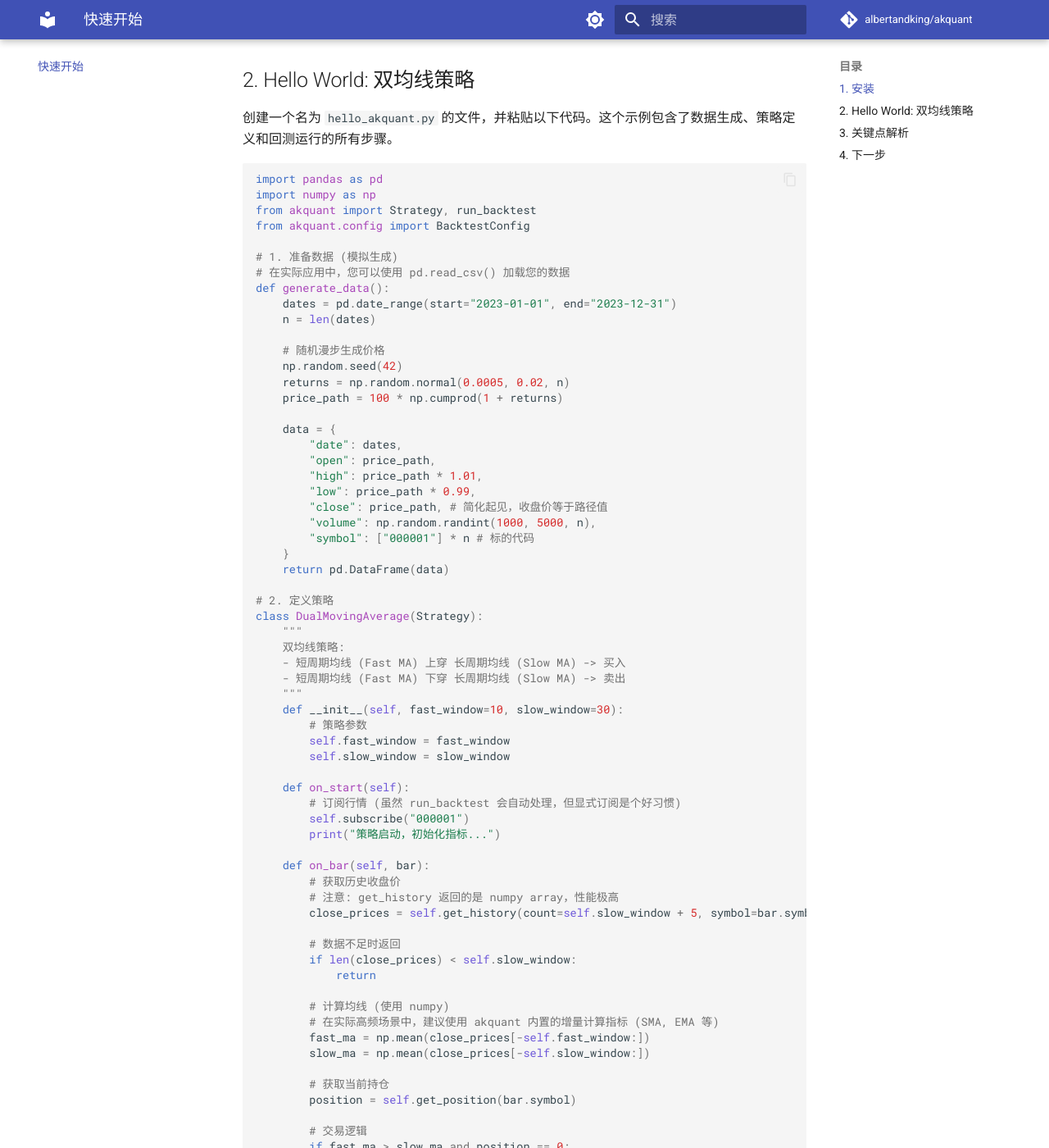
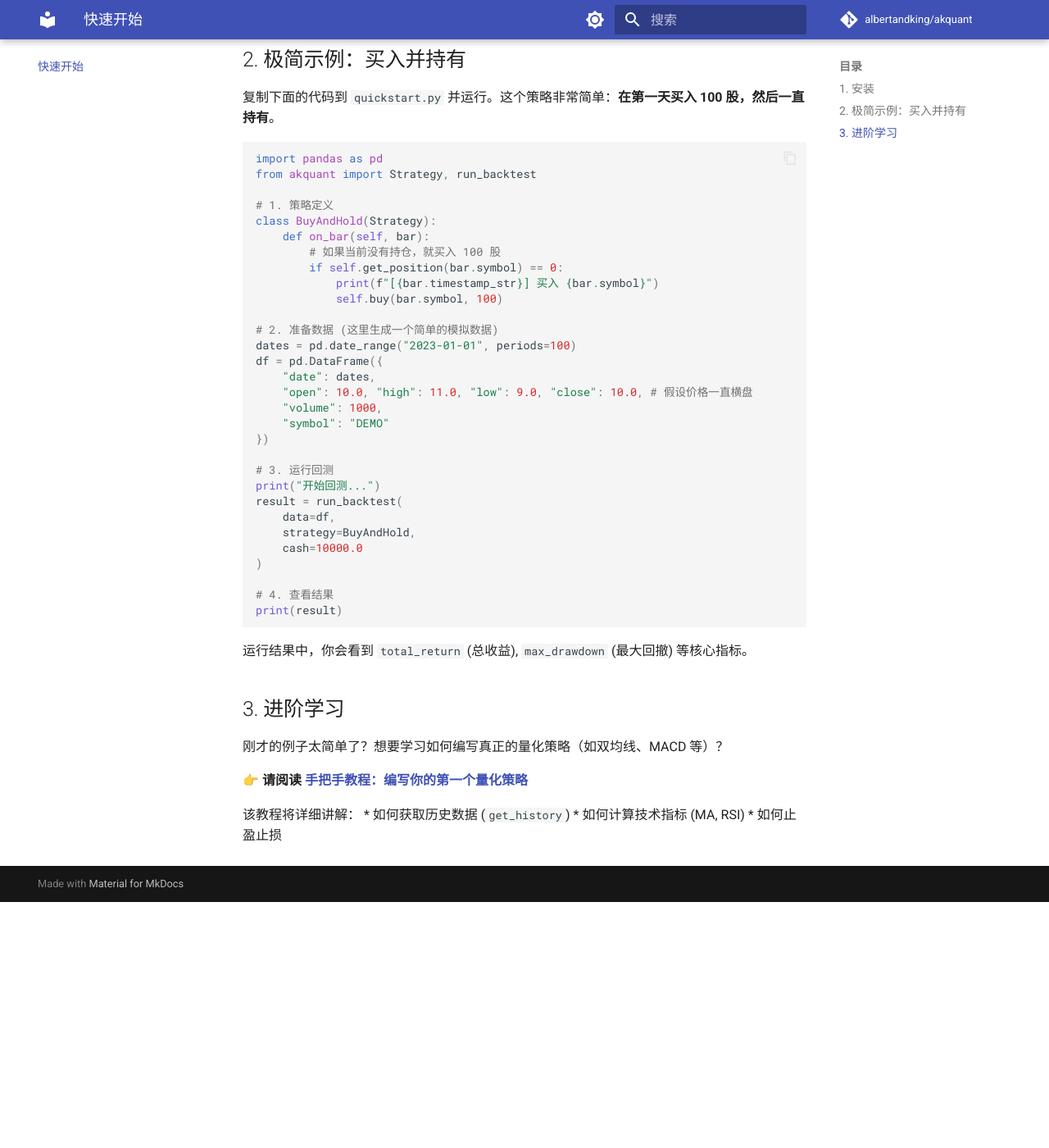
Before and after one commit to akfamily/akquant, an MkDocs documentation site: the page built from docs/quickstart.md, in a window 1280 px wide and 1400 px high, scrolled down 411 px. Shown: the whole window at 82% size. Built offline with MkDocs 1.6.1 and Material for MkDocs 9.7.7, drawn with Linux system fonts in a browser that asks for light colours; comment, search, counter and statistics services are not loaded; after the commit the page ends 1511 px from its top, so only the background shows below that; some of the changed text lies outside the part shown.

Commit message:
docs: 新增教程并完善文档结构
新增手把手教程 (tutorial.md)，指导用户编写第一个双均线策略
在快速开始 (quickstart.md) 中简化示例并引导用户阅读新教程
在策略指南 (strategy_guide.md) 中补充核心术语解释
在 LLM 指南 (llm_guide.md) 中补充 bar.timestamp_str 字段说明
更新 mkdocs.yml 导航栏，添加教程章节
为 Bar 和 Tick 模型添加 timestamp_str 属性，提供格式化时间字符串
更新示例文件 debug_data.py 以匹配新的教程内容

````diff
--- a/docs/quickstart.md
+++ b/docs/quickstart.md
@@ -1,133 +1,61 @@
 # 快速开始
 
-本指南将带您快速上手 `AKQuant`。我们将从一个最简单的 "Hello World" 策略开始，展示如何定义策略、生成模拟数据并运行回测。
+欢迎使用 AKQuant！让我们用最快的速度运行一个最简单的策略。
 
 ## 1. 安装
 
-确保您已经安装了 `akquant` (及 `maturin` 编译环境，如果是从源码安装)。
+打开终端，运行：
 
 ```bash
 pip install akquant
 ```
 
-## 2. Hello World: 双均线策略
+## 2. 极简示例：买入并持有
 
-创建一个名为 `hello_akquant.py` 的文件，并粘贴以下代码。这个示例包含了数据生成、策略定义和回测运行的所有步骤。
+复制下面的代码到 `quickstart.py` 并运行。这个策略非常简单：**在第一天买入 100 股，然后一直持有**。
 
 ```python
 import pandas as pd
-import numpy as np
 from akquant import Strategy, run_backtest
-from akquant.config import BacktestConfig
 
-# 1. 准备数据 (模拟生成)
-# 在实际应用中，您可以使用 pd.read_csv() 加载您的数据
-def generate_data():
-    dates = pd.date_range(start="2023-01-01", end="2023-12-31")
-    n = len(dates)
+# 1. 策略定义
+class BuyAndHold(Strategy):
+    def on_bar(self, bar):
+        # 如果当前没有持仓，就买入 100 股
+        if self.get_position(bar.symbol) == 0:
+            print(f"[{bar.timestamp_str}] 买入 {bar.symbol}")
+            self.buy(bar.symbol, 100)
 
-    # 随机漫步生成价格
-    np.random.seed(42)
-    returns = np.random.normal(0.0005, 0.02, n)
-    price_path = 100 * np.cumprod(1 + returns)
-
-    data = {
-        "date": dates,
-        "open": price_path,
-        "high": price_path * 1.01,
-        "low": price_path * 0.99,
-        "close": price_path, # 简化起见，收盘价等于路径值
-        "volume": np.random.randint(1000, 5000, n),
-        "symbol": ["000001"] * n # 标的代码
-    }
-    return pd.DataFrame(data)
-
-# 2. 定义策略
-class DualMovingAverage(Strategy):
-    """
-    双均线策略:
-    - 短周期均线 (Fast MA) 上穿 长周期均线 (Slow MA) -> 买入
-    - 短周期均线 (Fast MA) 下穿 长周期均线 (Slow MA) -> 卖出
-    """
-    def __init__(self, fast_window=10, slow_window=30):
-        # 策略参数
-        self.fast_window = fast_window
-        self.slow_window = slow_window
-
-    def on_start(self):
-        # 订阅行情 (虽然 run_backtest 会自动处理，但显式订阅是个好习惯)
-        self.subscribe("000001")
-        print("策略启动，初始化指标...")
-
-    def on_bar(self, bar):
-        # 获取历史收盘价
-        # 注意: get_history 返回的是 numpy array，性能极高
-        close_prices = self.get_history(count=self.slow_window + 5, symbol=bar.symbol)
-
-        # 数据不足时返回
-        if len(close_prices) < self.slow_window:
-            return
-
-        # 计算均线 (使用 numpy)
-        # 在实际高频场景中，建议使用 akquant 内置的增量计算指标 (SMA, EMA 等)
-        fast_ma = np.mean(close_prices[-self.fast_window:])
-        slow_ma = np.mean(close_prices[-self.slow_window:])
-
-        # 获取当前持仓
-        position = self.get_position(bar.symbol)
-
-        # 交易逻辑
-        if fast_ma > slow_ma and position == 0:
-            # 金叉买入
-            print(f"[{bar.timestamp_str}] 金叉 (Fast={fast_ma:.2f}, Slow={slow_ma:.2f}) -> 买入")
-            self.buy(symbol=bar.symbol, quantity=1000)
-
-        elif fast_ma < slow_ma and position > 0:
-            # 死叉卖出
-            print(f"[{bar.timestamp_str}] 死叉 (Fast={fast_ma:.2f}, Slow={slow_ma:.2f}) -> 卖出")
-            self.sell(symbol=bar.symbol, quantity=position) # 卖出所有持仓
+# 2. 准备数据 (这里生成一个简单的模拟数据)
+dates = pd.date_range("2023-01-01", periods=100)
+df = pd.DataFrame({
+    "date": dates,
+    "open": 10.0, "high": 11.0, "low": 9.0, "close": 10.0, # 假设价格一直横盘
+    "volume": 1000,
+    "symbol": "DEMO"
+})
 
 # 3. 运行回测
-if __name__ == "__main__":
-    df = generate_data()
-    print(f"生成了 {len(df)} 条 K 线数据")
+print("开始回测...")
+result = run_backtest(
+    data=df,
+    strategy=BuyAndHold,
+    cash=10000.0
+)
 
-    # 使用便捷函数运行回测
-    result = run_backtest(
-        strategy=DualMovingAverage(fast_window=20, slow_window=60), # 实例化策略并传参
-        data=df,
-        symbol="000001",
-
-        # 回测配置
-        cash=100_000.0,           # 初始资金
-        commission=0.0003,        # 佣金万三
-        execution_mode="current_close" # 收盘价成交模式
-    )
-
-    # 4. 查看结果
-    print("\n" + "="*30)
-    print("回测结果摘要")
-    print("="*30)
-    print(f"总收益率: {result.metrics_df['total_return_pct'].iloc[0]:.2f}%")
-    print(f"夏普比率: {result.metrics_df['sharpe_ratio'].iloc[0]:.2f}")
-    print(f"最大回撤: {result.metrics_df['max_drawdown_pct'].iloc[0]:.2f}%")
-
-    # 打印部分交易记录
-    if result.trades:
-        print(f"\n共发生 {len(result.trades)} 笔交易")
+# 4. 查看结果
+print(result)
 ```
 
-## 3. 关键点解析
+运行结果中，你会看到 `total_return` (总收益), `max_drawdown` (最大回撤) 等核心指标。
 
-1.  **数据准备**: `AKQuant` 接受标准的 `pandas.DataFrame`，要求至少包含 `date`, `open`, `high`, `low`, `close`, `volume`, `symbol` 列。
-2.  **策略类**: 继承自 `akquant.Strategy`。
-    *   `on_bar(self, bar)`: 核心回调函数，每个 K 线周期触发一次。
-    *   `self.get_history(...)`: 高效获取历史数据 (Zero-Copy)。
-    *   `self.buy(...)` / `self.sell(...)`: 发送交易指令。
-3.  **运行回测**: `run_backtest` 是一个高层封装，自动处理了 `Engine` 初始化、数据加载和回测循环。
+## 3. 进阶学习
 
-## 4. 下一步
+刚才的例子太简单了？想要学习如何编写真正的量化策略（如双均线、MACD 等）？
 
-*   **[策略编写指南](strategy_guide.md)**: 深入了解订单生命周期、更多订单类型（止损/限价）以及内置高性能指标。
-*   **[API 参考](api.md)**: 查阅完整的类和方法说明。
-*   **[机器学习指南](ml_guide.md)**: 学习如何集成 Scikit-learn/PyTorch 模型。
+👉 **请阅读 [手把手教程：编写你的第一个量化策略](tutorial.md)**
+
+该教程将详细讲解：
+*   如何获取历史数据 (`get_history`)
+*   如何计算技术指标 (MA, RSI)
+*   如何止盈止损
--- a/docs/strategy_guide.md
+++ b/docs/strategy_guide.md
@@ -2,14 +2,24 @@
 
 本文档旨在帮助策略开发者快速掌握 AKQuant 的策略编写方法。
 
-## 1. 核心概念
+## 1. 核心概念 (Glossary)
 
-在开始编写策略之前，了解以下核心概念非常重要：
+对于量化交易的新手，这里有一些基础术语的解释：
 
-*   **Bar**: 市场数据的基本单元，包含开高低收量 (OHLCV) 和时间戳。
-*   **Strategy**: 策略逻辑的载体，负责接收市场事件并生成交易指令。
-*   **Context (`ctx`)**: 策略上下文，提供账户信息（资金、持仓）、订单管理以及历史数据访问能力。
-*   **生命周期**:
+*   **Bar (K线)**: 包含了某一段时间（如1分钟、1天）内的市场行情，主要包含 5 个数据：
+    *   **Open**: 开盘价
+    *   **High**: 最高价
+    *   **Low**: 最低价
+    *   **Close**: 收盘价
+    *   **Volume**: 成交量
+*   **Strategy (策略)**: 你的交易机器人。它的核心工作就是不断地看行情 (on_bar)，然后决定买 (buy) 还是卖 (sell)。
+*   **Context (上下文)**: 机器人的“记事本”和“工具箱”。里面记录了当前有多少钱 (cash)、有多少股票 (positions)，也提供了下单的工具。
+*   **Position (持仓)**: 你当前持有的股票或期货数量。正数表示多头（买入持有），负数表示空头（借券卖出）。
+*   **Backtest (回测)**: 历史模拟。用过去的数据来测试你的策略，看看如果过去这么做，能赚多少钱。
+
+## 2. 策略生命周期
+
+一个策略从开始到结束，会经历以下几个阶段：
     *   `__init__`: Python 对象初始化，适合定义参数。
     *   `on_start`: 策略启动时调用，**必须**在此处使用 `self.subscribe()` 订阅数据，也可在此注册指标。
     *   `on_bar`: 每一根 K 线闭合时触发 (核心交易逻辑)。
--- /dev/null
+++ b/docs/tutorial.md
@@ -0,0 +1,156 @@
+# 手把手教程：编写你的第一个量化策略
+
+本教程将带你一步步编写一个经典的**双均线策略 (Dual Moving Average)**。这通常是量化交易员的"Hello World"。
+
+我们将涵盖从数据准备、策略编写到回测分析的全过程。
+
+## 1. 策略思路
+
+双均线策略的逻辑非常直观：
+*   **金叉 (Golden Cross)**: 当短期均线（如 10日线）由下向上穿过长期均线（如 30日线）时，认为趋势向上，**买入**。
+*   **死叉 (Death Cross)**: 当短期均线由上向下穿过长期均线时，认为趋势向下，**卖出**。
+
+## 2. 完整代码
+
+为了方便你直接运行，我们将所有代码放在一个文件中。你可以复制以下代码到 `my_first_strategy.py` 并运行。
+
+```python
+import pandas as pd
+import numpy as np
+from akquant import Strategy, run_backtest
+
+# --------------------------
+# 第一步：准备数据
+# --------------------------
+# 在真实场景中，你会使用 pd.read_csv("stock_data.csv")
+# 这里为了演示方便，我们生成一些模拟数据
+def generate_mock_data():
+    dates = pd.date_range(start="2023-01-01", end="2023-12-31")
+    n = len(dates)
+
+    # 生成一条随机走势
+    np.random.seed(42) # 固定随机种子，保证每次运行结果一致
+    returns = np.random.normal(0.0005, 0.02, n)
+    price = 100 * np.cumprod(1 + returns)
+
+    # 构造 DataFrame
+    df = pd.DataFrame({
+        "date": dates,
+        "open": price,
+        "high": price * 1.01,
+        "low": price * 0.99,
+        "close": price,
+        "volume": 10000,
+        "symbol": "AAPL" # 假设这是苹果公司的股票
+    })
+    return df
+
+# --------------------------
+# 第二步：编写策略
+# --------------------------
+class DualMAStrategy(Strategy):
+    """
+    继承 akquant.Strategy 类，这是所有策略的基类。
+    """
+
+    def __init__(self, fast_window=10, slow_window=30):
+        # 定义策略参数：快线周期和慢线周期
+        self.fast_window = fast_window
+        self.slow_window = slow_window
+
+    def on_start(self):
+        """
+        策略启动时执行一次。
+        在这里告诉系统我们要关注哪些股票。
+        """
+        print("策略启动...")
+        self.subscribe("AAPL")
+
+        # 关键：设置历史数据缓存长度
+        # 我们需要计算 30日均线，所以至少需要缓存 30+10 天的数据
+        self.set_history_depth(self.slow_window + 10)
+
+    def on_bar(self, bar):
+        """
+        核心逻辑：每一根 K 线走完时，都会触发一次这个函数。
+        bar 参数包含了当前的行情数据 (bar.close, bar.high 等)。
+        """
+
+        # 1. 获取历史收盘价
+        # get_history 返回的是一个 numpy 数组，包含最近 N 天的数据
+        closes = self.get_history(count=self.slow_window, symbol=bar.symbol, field="close")
+
+        # 如果数据还不够计算长均线（比如刚开始回测的前几天），就直接返回，不操作
+        if len(closes) < self.slow_window:
+            return
+
+        # 2. 计算均线
+        # 使用 numpy 计算平均值
+        fast_ma = np.mean(closes[-self.fast_window:]) # 取最后 fast_window 个数据求平均
+        slow_ma = np.mean(closes[-self.slow_window:]) # 取最后 slow_window 个数据求平均
+
+        # 3. 获取当前持仓
+        # 如果没持仓返回 0，持有 1000 股返回 1000
+        position = self.get_position(bar.symbol)
+
+        # 4. 交易信号判断
+        # 金叉：短线 > 长线，且当前空仓 -> 买入
+        if fast_ma > slow_ma and position == 0:
+            print(f"[{bar.timestamp_str}] 金叉买入! 价格: {bar.close:.2f}")
+            self.buy(symbol=bar.symbol, quantity=1000)
+
+        # 死叉：短线 < 长线，且当前持仓 -> 卖出
+        elif fast_ma < slow_ma and position > 0:
+            print(f"[{bar.timestamp_str}] 死叉卖出! 价格: {bar.close:.2f}")
+            self.sell(symbol=bar.symbol, quantity=position) # 卖出所有持仓
+
+# --------------------------
+# 第三步：运行回测
+# --------------------------
+if __name__ == "__main__":
+    # 1. 获取数据
+    df = generate_mock_data()
+
+    # 2. 运行回测
+    print("开始回测...")
+    result = run_backtest(
+        data=df,
+        strategy=DualMAStrategy, # 传入我们的策略类
+        strategy_params={"fast_window": 10, "slow_window": 30}, # 调整参数
+        cash=100_000.0,    # 初始资金 10万
+        commission=0.0003  # 佣金万分之三
+    )
+
+    # 3. 打印结果
+    print("\n" + "="*30)
+    print(result) # 打印详细的绩效报表
+    print("="*30)
+```
+
+## 3. 代码详细解析
+
+### 3.1 策略结构
+每一个 AKQuant 策略都是一个 Python 类，继承自 `Strategy`。你需要关注三个主要方法：
+
+*   **`__init__`**: 设置策略的参数（如均线周期）。
+*   **`on_start`**: 初始化工作。**最重要的是调用 `self.set_history_depth(N)`**。因为 AKQuant 为了性能默认不缓存历史数据，如果你需要计算指标（如均线），必须告诉系统你需要保留多少历史数据。
+*   **`on_bar`**: 这是一个死循环，系统会按时间顺序把每一根 K 线传给你。你在这里做决策：买还是卖？
+
+### 3.2 获取数据
+*   `bar.close`: 当前这根 K 线的收盘价。
+*   `self.get_history(N, symbol, "close")`: 获取过去 N 天的收盘价数组。这是最高效的数据访问方式。
+
+### 3.3 下单交易
+*   `self.buy(symbol, quantity)`: 发出买单。默认是市价单（按当前价格成交）。
+*   `self.sell(symbol, quantity)`: 发出卖单。
+
+## 4. 常见问题 (FAQ)
+
+**Q: 为什么我的 `get_history` 返回是空的？**
+A: 很可能是忘记在 `on_start` 中调用 `self.set_history_depth()` 了。系统默认只保留当前这根 K 线。
+
+**Q: 回测结果里的 `sharpe_ratio` 是什么？**
+A: 夏普比率，衡量策略性价比的指标。大于 1 通常被认为是还可以的策略，大于 2 是非常优秀的策略。
+
+**Q: 如何换成我自己的数据？**
+A: 只要将 `data=df` 替换为你自己的 DataFrame 即可。确保你的 DataFrame 包含 `date`, `open`, `high`, `low`, `close`, `volume`, `symbol` 这几列。
--- a/mkdocs.yml
+++ b/mkdocs.yml
@@ -34,6 +34,8 @@ nav:
   - 首页: index.md
   - 安装指南: installation.md
   - 快速开始: quickstart.md
+  - 教程:
+      - 编写你的第一个策略: tutorial.md
   - 策略指南: strategy_guide.md
   - LLM 辅助编程指南: llm_guide.md
   - 机器学习指南: ml_guide.md
````
Also changed, not shown: docs/llm_guide.md (+1 -1 lines), 3 other files.
